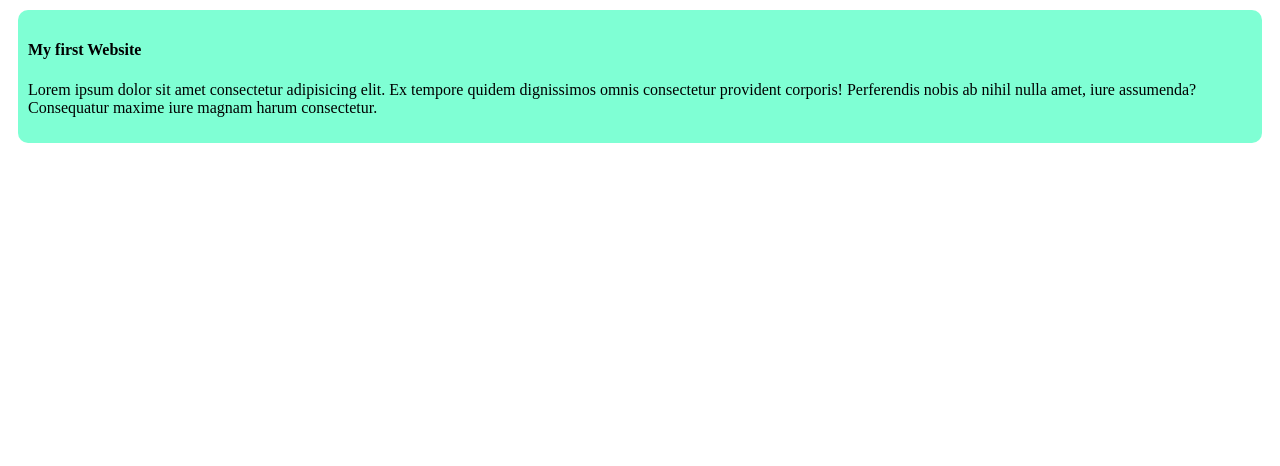
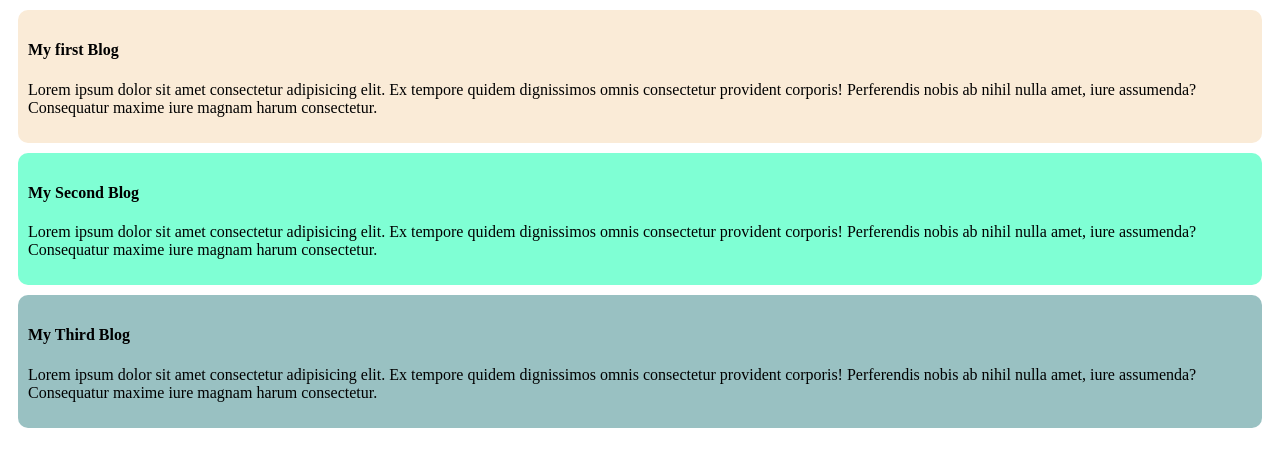
Before and after one commit to rezwan2230/my-simple-website, a plain HTML site: page index.html in a window 1280 px wide. Drawn offline with Linux system fonts and the light colour scheme.

Commit message:
added second and third blog

```diff
--- a/index.html
+++ b/index.html
@@ -8,8 +8,16 @@
     <link rel="stylesheet" href="styles/blog.css">
 </head>
 <body>
-    <div>
-        <h4>My first Website</h4>
+    <div class="first blog">
+        <h4>My first Blog</h4>
+        <p>Lorem ipsum dolor sit amet consectetur adipisicing elit. Ex tempore quidem dignissimos omnis consectetur provident corporis! Perferendis nobis ab nihil nulla amet, iure assumenda? Consequatur maxime iure magnam harum consectetur.</p>
+    </div>
+    <div class="second blog">
+        <h4>My Second Blog</h4>
+        <p>Lorem ipsum dolor sit amet consectetur adipisicing elit. Ex tempore quidem dignissimos omnis consectetur provident corporis! Perferendis nobis ab nihil nulla amet, iure assumenda? Consequatur maxime iure magnam harum consectetur.</p>
+    </div>
+    <div class="third blog">
+        <h4>My Third Blog</h4>
         <p>Lorem ipsum dolor sit amet consectetur adipisicing elit. Ex tempore quidem dignissimos omnis consectetur provident corporis! Perferendis nobis ab nihil nulla amet, iure assumenda? Consequatur maxime iure magnam harum consectetur.</p>
     </div>
 
--- a/styles/blog.css
+++ b/styles/blog.css
@@ -1,8 +1,18 @@
 
-
-div{
-    background-color: aquamarine;
+.blog{
     margin: 10px;
     padding: 10px;
     border-radius: 10px;
 }
+
+.first{
+    background-color:rgb(250, 235, 215);
+}
+
+.second{
+    background-color: aquamarine;
+}
+
+.third{
+    background-color:rgba(95, 158, 160, 0.637);
+}
```
